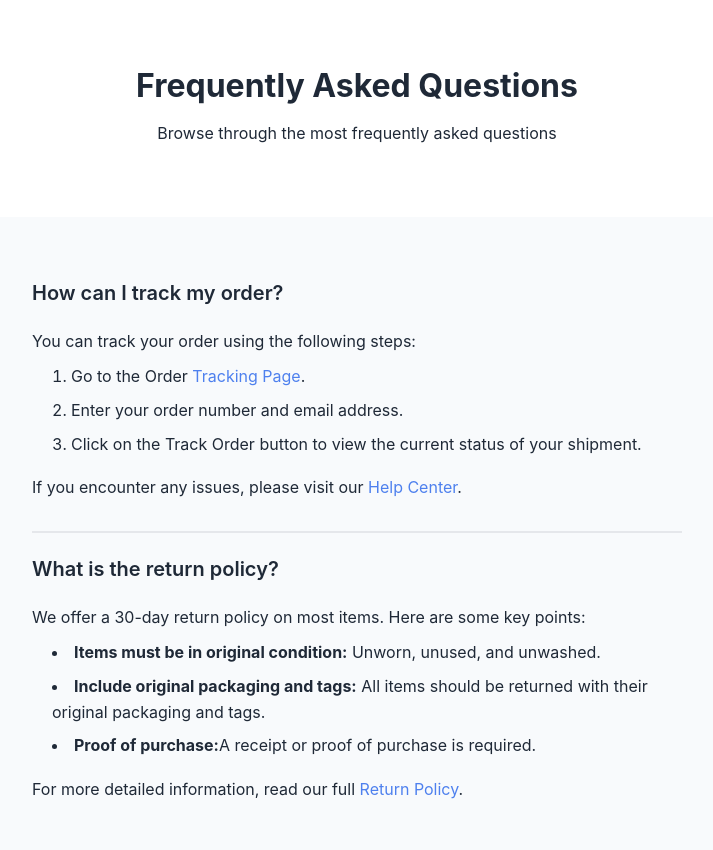
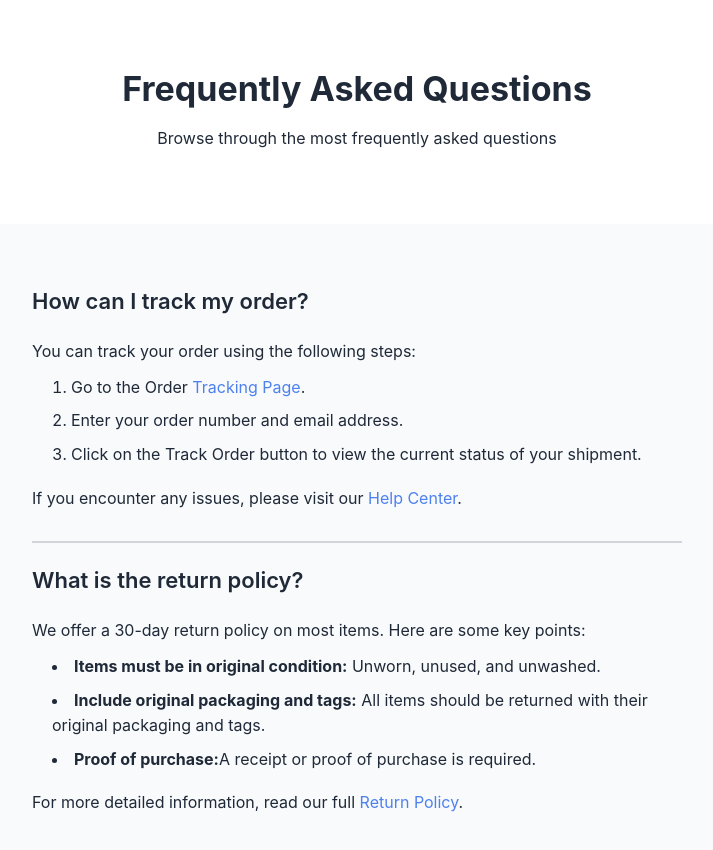
Before and after one commit to kapaj-ina/devChallenges, a plain HTML site: page index.html in a window 1280 px wide. Shown: the whole page, without its empty margins (283-996 px from the left). Drawn offline with Linux system fonts and the light colour scheme.

Commit message:
#Added meta description

```diff
--- a/faq.css
+++ b/faq.css
@@ -14,12 +14,16 @@ body {
 }
 
 header {
-  padding: 60px 20px;
+  padding: 62px 20px;
   background-color: #ffffff;
 }
 
+.faq-page h1 {
+  font-size: 34px;
+}
+
 .faq-page h2 {
-  font-size: 20px;
+  font-size: 22px;
   font-weight: 600;
   padding-bottom: 10px;
 }
@@ -53,7 +57,7 @@ section {
 }
 
 hr {
-  border: 1px solid #e5e7eb;
+  border: 1px solid #d2d4da;
 }
 
 ul {
--- a/index.html
+++ b/index.html
@@ -5,6 +5,7 @@
     <meta charset="UTF-8">
     <meta name="viewport" content="width=device-width, initial-scale=1.0">
     <title>FAQ</title>
+    <meta name="description" content="Simple Frequently Asked Questions page. Learn how to track your order, understand return policies and more.">
     <link rel="stylesheet" href="faq.css">
 </head>
 <body class="faq-page">
```
